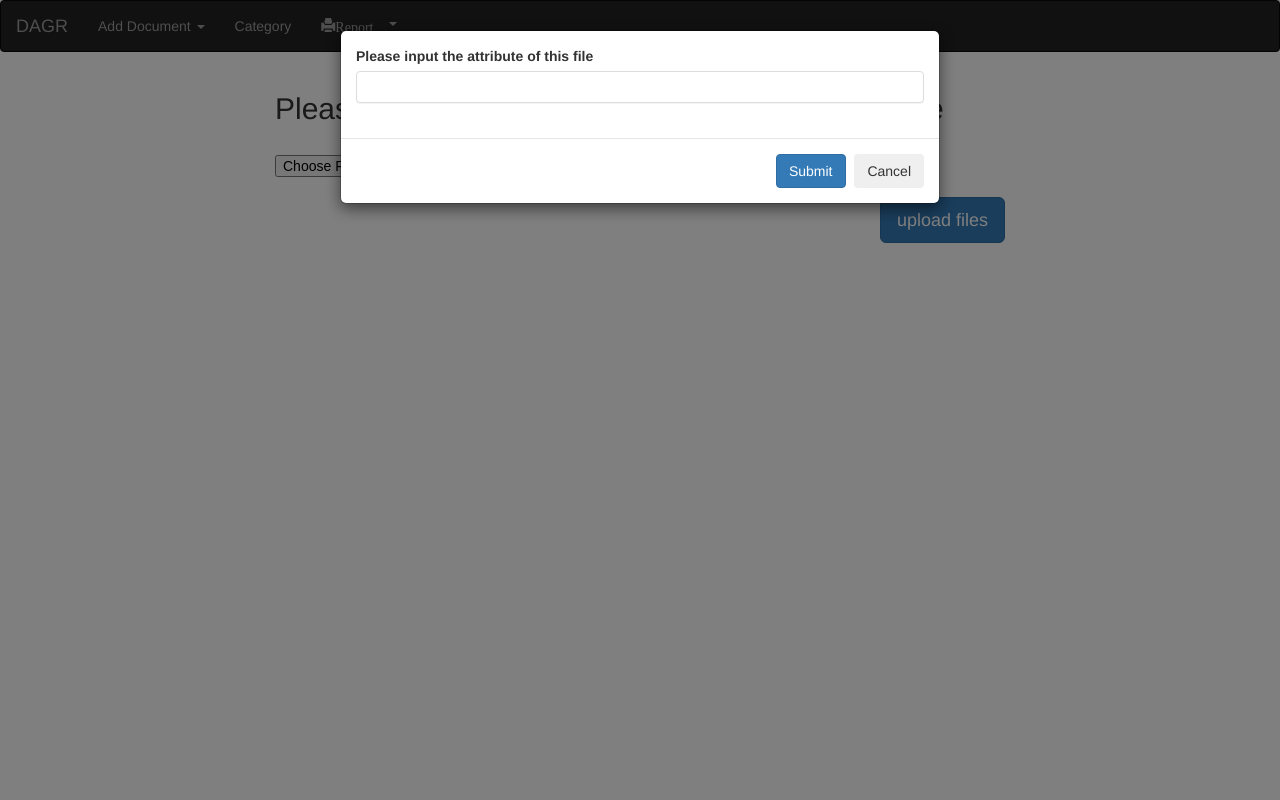
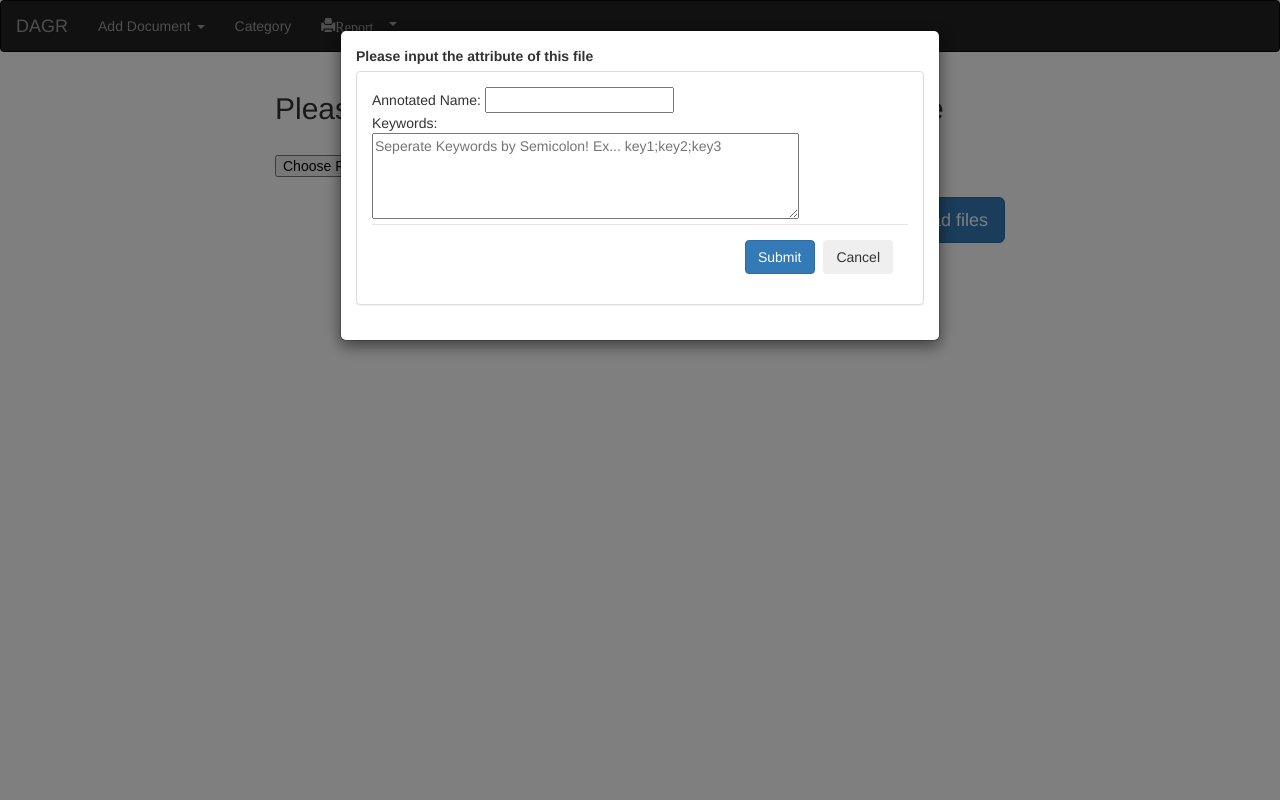
Before and after one commit to emily20161github/MMDA_424Project, a Django app: template DAGR/templates/DAGR/addfile.html in a window 1280 px wide, after a click on "upload files". Run offline with Django 3.2, Linux system fonts and the light colour scheme; the template is opened without the code that fills it, so the values that code supplies are empty; some libraries are stand-ins or nearby versions.

Commit message:
middle of changes2

```diff
--- /dev/null
+++ b/DAGR/forms.py
@@ -0,0 +1,6 @@
+from django import forms
+
+class UploadFileForm(forms.Form):
+	file = forms.FileField()
+	annotated_name = forms.CharField(max_length=200)
+	keywords = forms.CharField(max_length=200)
--- a/DAGR/templates/DAGR/addfile.html
+++ b/DAGR/templates/DAGR/addfile.html
@@ -1,12 +1,11 @@
 {% extends 'DAGR/base.html' %}
 
 {% block content %}
-
 <div class="container">
     <div class="col-md-2"></div>
     <div class="col-md-8">
     	<h2>Please select file that you want to add to database</h2><br>
-	        <form method="post" enctype="multipart/form-data">
+        <form method="post" id="atrForm" enctype="multipart/form-data"> {% csrf_token %}
             <input type="file" id="files" name="files" multiple="multiple" />
             <p style="text-align: right; margin-top: 20px;">
                <button type="button" class="btn btn-primary btn-lg" data-toggle="modal" data-target="#myMod">upload files</button>
@@ -24,19 +23,19 @@
               <label><b>Please input the attribute of this file</b></label>
               <div class="panel panel-default">
                 <div class="panel-body">
-                      <form class="form-horizontal" action="" method="POST" enctype="multipart/form-data">
-                    	{% csrf_token %}
-                        {% include 'DAGR/form_template.html' %}
-                      </form>
+                    Annotated Name: <input type ="text" form="atrForm" name="annotated_name"><br>
+                    Keywords: <br>
+                    <textarea rows="4" cols="50" name="keywords" form="atrForm" placeholder="Seperate Keywords by Semicolon! Ex... key1;key2;key3"></textarea>
+                    <div class="modal-footer">
+		              <input type="submit" class="btn btn-primary" form="atrForm" id="Submit">
+		              <button type="button" data-dismiss="modal" class="btn">Cancel</button>
 		            </div>
                 </div>
               </div>
             </div>
           </div>
-            <div class="modal-footer">
-              <button type="button" data-dismiss="modal" class="btn btn-primary" id="Submit">Submit</button>
-              <button type="button" data-dismiss="modal" class="btn">Cancel</button>
         </div>
+
       </div>
     </div>
   </div>
--- a/MMDA/urls.py
+++ b/MMDA/urls.py
@@ -19,5 +19,4 @@ from django.contrib import admin
 urlpatterns = [
     url(r'^admin/', admin.site.urls),
     url(r'^', include('DAGR.urls')), # DAGR creation site
-    url(r'^use_twitter', include('use_twitter.urls')), # tweet finder app
 ]
```
Also changed, not shown: DAGR/views.py (+27 -2 lines), 3 other files. Lines whose indentation alone changed are shown as unchanged.
